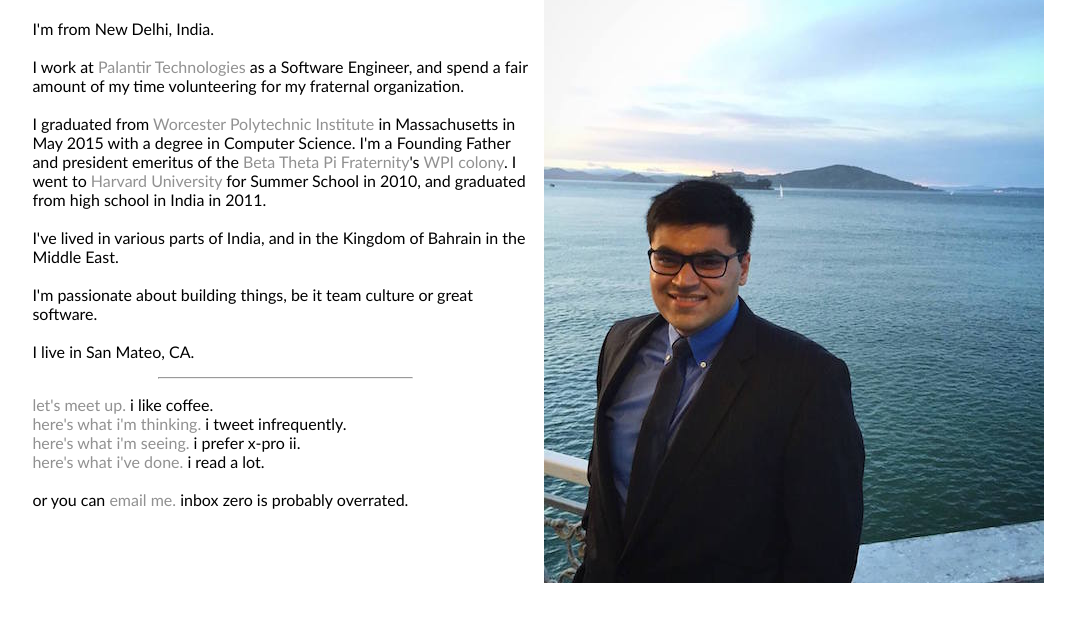
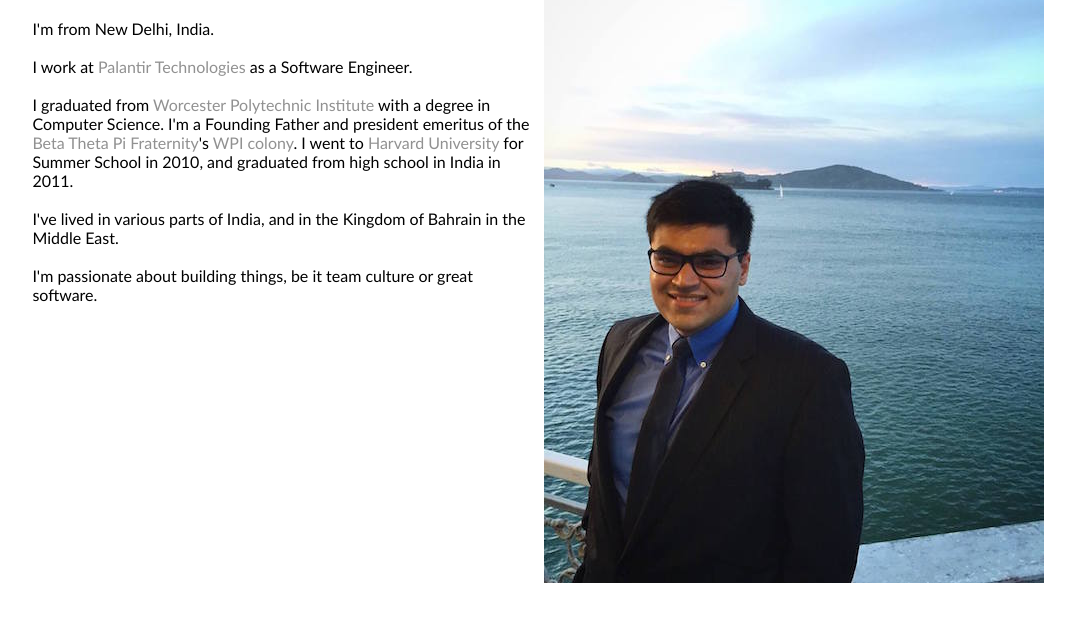
Before and after one commit to tusharnarayan/tusharnarayan.github.io, a plain HTML site: page index.html in a window 1280 px wide. Shown: the part 105-726 px from the top of the page, without its empty margins (102-1177 px from the left). Drawn offline with Linux system fonts and the light colour scheme.

Commit message:
dramatically simplify

```diff
--- a/index.html
+++ b/index.html
@@ -23,23 +23,9 @@
 			<meta name="language" content="english"/>
 			<meta name="keywords" content="Tushar Narayan, tusharnarayan@gmail.com, TUSHAR NARAYAN, Worcester Polytechnic, Worcester, Massachusetts, tushar narayan, tushar narayan website, webdesigner, web designer, Harvard, Harvard Summer school, harvard summer school, tushar narayan web, tushar narayan website, TUSHAR NARAYAN STUDENT" />
 			<meta name="title" content="Official Website of Tushar Narayan" />
-			<meta name="description" content="Tushar Narayan graduated from Worcester Polytechnic Institute in 2015. He currently works in California." />
+			<meta name="description" content="Tushar Narayan graduated from Worcester Polytechnic Institute. He currently works in California." />
 			<meta http-equiv="refresh" content="240" />
 			<!--End Traditional Meta Tags-->
-
-			<!--Open Graph Meta Tags-->
-			<meta property="og:title" content="Website of Tushar Narayan" />
-			<meta property="og:type" content="author" />
-			<meta property="og:url" content="http://tusharnarayan.com/" />
-			<meta property="og:image" content="http://tusharnarayan.com/img/profile.jpg" />
-			<meta property="og:site_name" content="Tushar Narayan's Website" />
-			<meta property="og:description" content="Tushar Narayan graduated from Worcester Polytechnic Institute in 2015. He currently works in California." />
-			<meta property="fb:admins" content="729266740" />
-			<!--Contact Info Meta Tags-->
-			<meta property="og:email" content="tusharnarayan@gmail.com"/>
-			<meta property="og:phone_number" content="001-7742327376"/>
-			<!--End Contact Info Meta Tags-->
-			<!--End Open Graph Meta Tags-->
 		<!--End of property tags-->
 
 		<!--Custom Favicons-->
@@ -67,32 +53,16 @@
 			I'm from New Delhi, India.
 			<br />
 			<br />
-			I work at <a href="https://www.palantir.com/">Palantir Technologies</a> as a Software Engineer, and spend a fair amount of my time volunteering for my fraternal organization.
+			I work at <a href="https://www.palantir.com/">Palantir Technologies</a> as a Software Engineer.
 			<br />
 			<br />
-			I graduated from <a href="http://www.wpi.edu/">Worcester Polytechnic Institute</a> in Massachusetts in May 2015 with a degree in Computer Science. I'm a Founding Father and president emeritus of the <a href="http://betathetapi.org/">Beta Theta Pi Fraternity</a>'s <a href="http://betathetapi.wpi.edu/">WPI colony</a>. I went to <a href="http://www.harvard.edu/">Harvard University</a> for Summer School in 2010, and graduated from high school in India in 2011.
+			I graduated from <a href="http://www.wpi.edu/">Worcester Polytechnic Institute</a> with a degree in Computer Science. I'm a Founding Father and president emeritus of the <a href="http://betathetapi.org/">Beta Theta Pi Fraternity</a>'s <a href="http://betathetapi.wpi.edu/">WPI colony</a>. I went to <a href="http://www.harvard.edu/">Harvard University</a> for Summer School in 2010, and graduated from high school in India in 2011.
 			<br />
 			<br />
 			I've lived in various parts of India, and in the Kingdom of Bahrain in the Middle East.
 			<br />
 			<br />
 			I'm passionate about building things, be it team culture or great software.
-			<br />
-			<br />
-			I live in San Mateo, CA.
-		</p>
-		<hr width="50%" align="center" />
-		<p>
-			<a href="http://tusharnarayan.com/availability.html">let's meet up.</a> i like coffee.
-			<br />
-			<a href="https://twitter.com/tusharnarayan">here's what i'm thinking.</a> i tweet infrequently.
-			<br />
-			<a href="http://instagram.com/tusharnarayan">here's what i'm seeing.</a> i prefer x-pro ii.
-			<br />
-			<a href="http://www.linkedin.com/in/tusharnarayan/">here's what i've done.</a> i read a lot.
-			<br />
-			<br />
-			or you can <a href="mailto:tusharnarayan@gmail.com">email me.</a> inbox zero is probably overrated.
 		</p>
 		</div>
 	</body>
```
